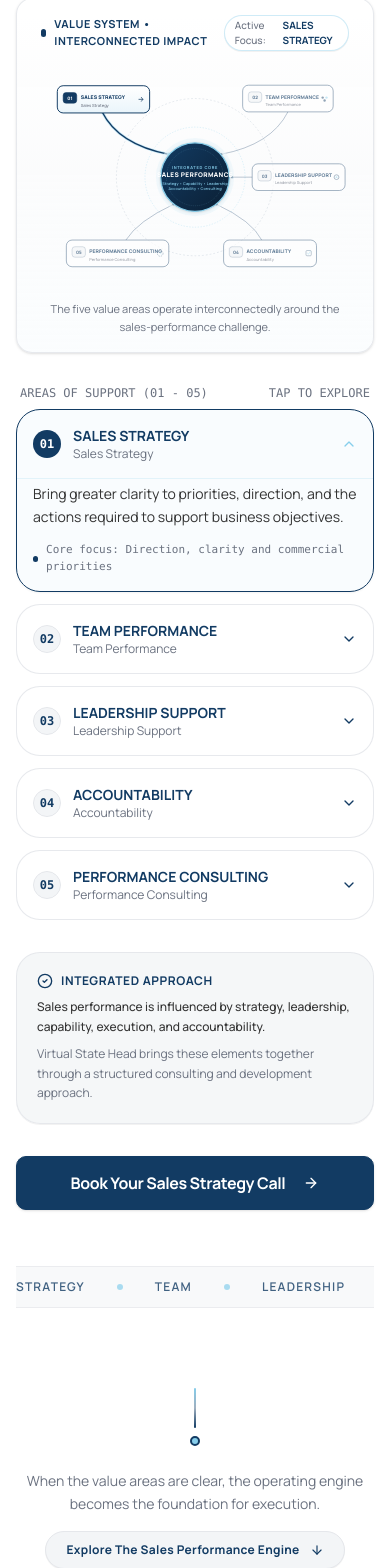
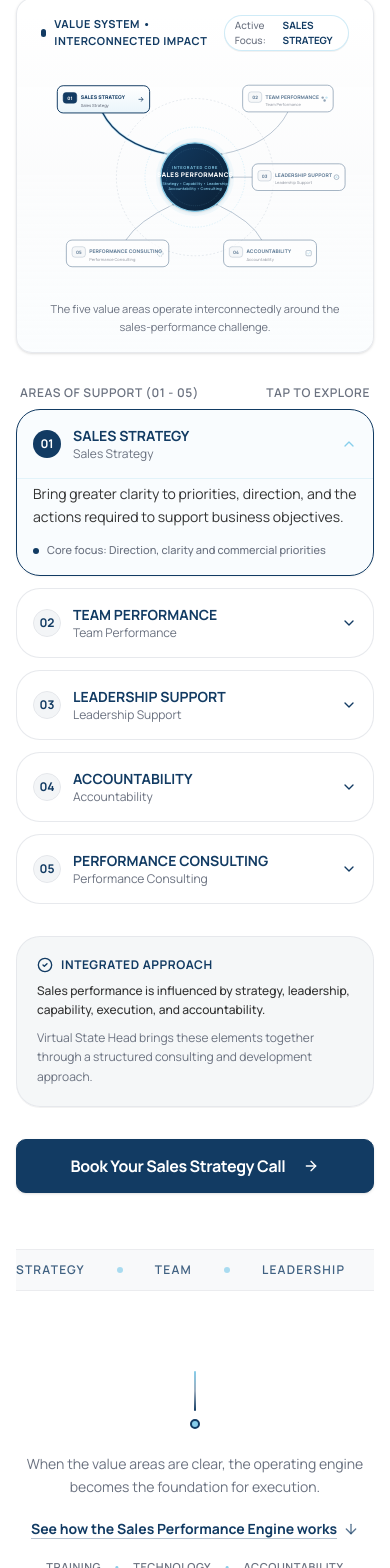
Before and after one commit to Bedant1424/virtual-state-head, a React (Vite) app: page / in a window 390 px wide. Shown: the part 10355-11923 px from the top of the page. Built offline with nearby package versions, Linux system fonts and the light colour scheme.

Commit message:
fix(benefits): restore typography and CTA hierarchy

```diff
--- a/src/sections/Benefits/ActiveValuePanel.tsx
+++ b/src/sections/Benefits/ActiveValuePanel.tsx
@@ -75,20 +75,20 @@ export const ActiveValuePanel: React.FC<ActiveValuePanelProps> = ({
         {/* Number & Category Pill */}
         <div className="flex items-center justify-between">
           <div className="flex items-center gap-3">
-            <span className="inline-flex items-center justify-center w-8 h-8 rounded-lg bg-soft-blue text-deep-blue text-xs font-bold font-mono border border-sky-brand/40">
+            <span className="inline-flex items-center justify-center w-8 h-8 rounded-lg bg-soft-blue text-deep-blue text-xs font-bold font-sans border border-sky-brand/40">
               {activeArea.number}
             </span>
-            <span className="text-xs font-bold uppercase tracking-wider text-deep-blue">
+            <span className="text-xs font-bold uppercase tracking-wider text-deep-blue font-sans">
               Area of Support
             </span>
           </div>
-          <span className="text-xs font-medium text-muted font-mono">
+          <span className="text-xs font-medium text-muted font-sans">
             {activeArea.visualConcept}
           </span>
         </div>
 
         {/* Title */}
-        <h3 className="text-xl sm:text-2xl font-bold text-deep-blue font-serif tracking-tight">
+        <h3 className="text-xl sm:text-2xl font-bold text-deep-blue font-sans tracking-tight">
           {activeArea.title}
         </h3>
 
--- a/src/sections/Benefits/Benefits.tsx
+++ b/src/sections/Benefits/Benefits.tsx
@@ -182,7 +182,7 @@ export const Benefits: React.FC<BenefitsProps> = ({ onCtaClick }) => {
             role="tablist"
             aria-label="Areas of Structured Support"
           >
-            <div className="px-1 flex items-center justify-between text-xs text-muted font-mono mb-2">
+            <div className="px-1 flex items-center justify-between text-xs text-muted font-sans font-semibold tracking-wider mb-2">
               <span>AREAS OF SUPPORT (01 - 05)</span>
               <span>TAP TO EXPLORE</span>
             </div>
@@ -212,7 +212,7 @@ export const Benefits: React.FC<BenefitsProps> = ({ onCtaClick }) => {
                     <div className="flex items-center gap-3">
                       <span
                         className={clsx(
-                          'w-7 h-7 rounded-lg flex items-center justify-center text-xs font-bold font-mono transition-colors',
+                          'w-7 h-7 rounded-lg flex items-center justify-center text-xs font-bold font-sans transition-colors',
                           isActive
                             ? 'bg-deep-blue text-white'
                             : 'bg-paper text-deep-blue border border-gray-200'
@@ -249,7 +249,7 @@ export const Benefits: React.FC<BenefitsProps> = ({ onCtaClick }) => {
                       <p className="text-sm text-charcoal leading-relaxed font-sans font-normal">
                         {area.description}
                       </p>
-                      <div className="flex items-center gap-2 text-[11px] font-mono text-muted pt-1">
+                      <div className="flex items-center gap-2 text-[11px] font-sans font-medium text-muted pt-1">
                         <span className="w-1.5 h-1.5 rounded-full bg-deep-blue" />
                         <span>Core focus: {area.visualConcept}</span>
                       </div>
--- a/src/sections/Benefits/BenefitsTransition.tsx
+++ b/src/sections/Benefits/BenefitsTransition.tsx
@@ -39,21 +39,23 @@ export const BenefitsTransition: React.FC<BenefitsTransitionProps> = ({
         {statement}
       </p>
 
-      {/* Anchor Navigation Button to Next Section */}
+      {/* Lightweight Secondary Text Link */}
       <a
         href={targetHref}
-        className="group inline-flex items-center gap-2.5 px-5 py-2.5 rounded-full bg-paper border border-gray-200 text-deep-blue text-xs sm:text-sm font-bold tracking-wide hover:bg-soft-blue/60 hover:border-sky-brand transition-all duration-200 shadow-2xs focus:outline-none focus-visible:ring-2 focus-visible:ring-deep-blue"
+        className="group inline-flex items-center gap-1.5 text-sm font-bold text-deep-blue hover:text-navy transition-colors focus:outline-none focus-visible:ring-2 focus-visible:ring-deep-blue rounded-sm py-1 px-2 font-sans"
       >
-        <span>Explore The {targetLabel}</span>
-        <ArrowDown className="w-3.5 h-3.5 text-deep-blue group-hover:translate-y-0.5 transition-transform duration-200" />
+        <span className="underline decoration-deep-blue/30 group-hover:decoration-deep-blue underline-offset-4">
+          See how the {targetLabel} works
+        </span>
+        <ArrowDown className="w-4 h-4 text-deep-blue/70 group-hover:text-deep-blue group-hover:translate-y-0.5 transition-all duration-200" aria-hidden="true" />
       </a>
 
       {/* Tripartite Engine Foundation Preview Pills */}
-      <div className="flex items-center gap-3 mt-4 text-[11px] font-mono text-muted uppercase tracking-wider">
+      <div className="flex items-center gap-3 mt-4 text-[11px] font-sans font-semibold text-muted uppercase tracking-wider">
         <span>Training</span>
-        <span className="text-sky-brand">•</span>
+        <span className="text-sky-brand font-bold">•</span>
         <span>Technology</span>
-        <span className="text-sky-brand">•</span>
+        <span className="text-sky-brand font-bold">•</span>
         <span>Accountability</span>
       </div>
     </div>
--- a/src/sections/Benefits/ValueSystemVisual.tsx
+++ b/src/sections/Benefits/ValueSystemVisual.tsx
@@ -143,7 +143,7 @@ export const ValueSystemVisual: React.FC<ValueSystemVisualProps> = ({
       {/* Main SVG Vector Canvas */}
       <svg
         viewBox="0 0 680 490"
-        className="w-full h-auto max-w-[640px] select-none transition-all duration-300"
+        className="w-full h-auto max-w-[640px] select-none transition-all duration-300 font-sans"
         fill="none"
         xmlns="http://www.w3.org/2000/svg"
       >
```
